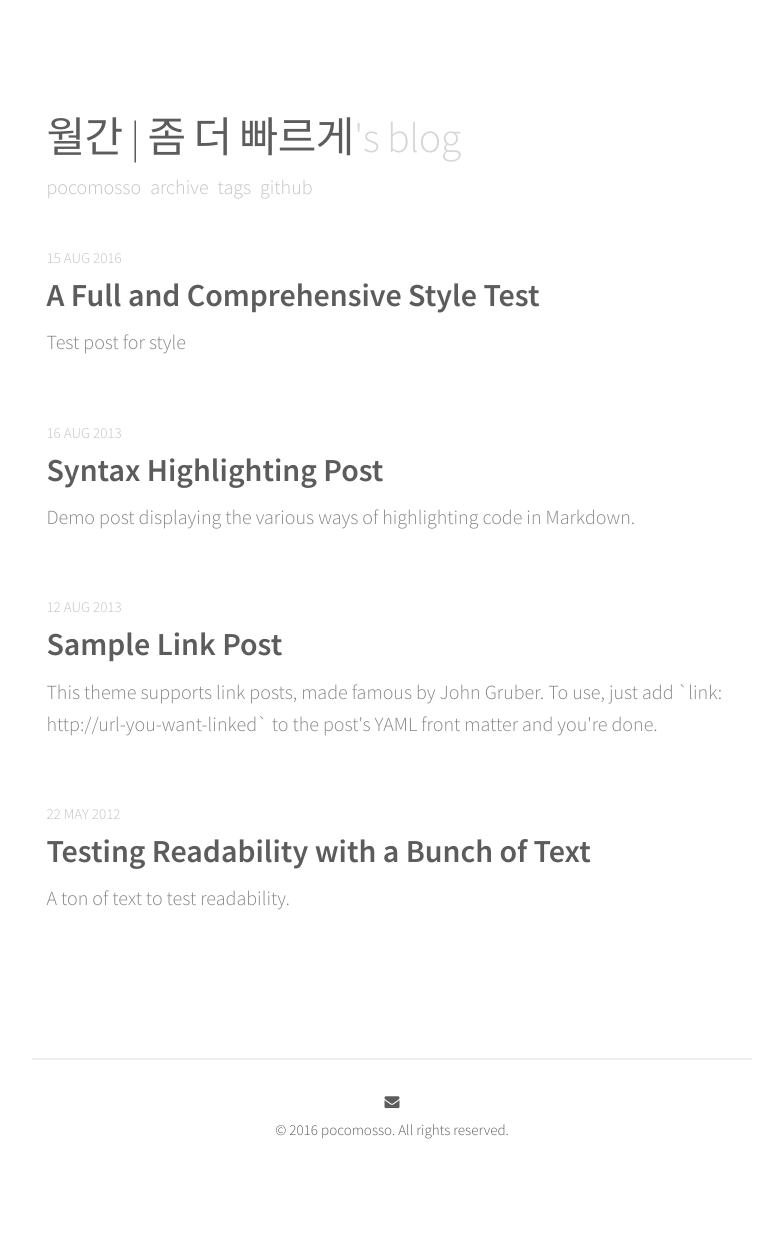
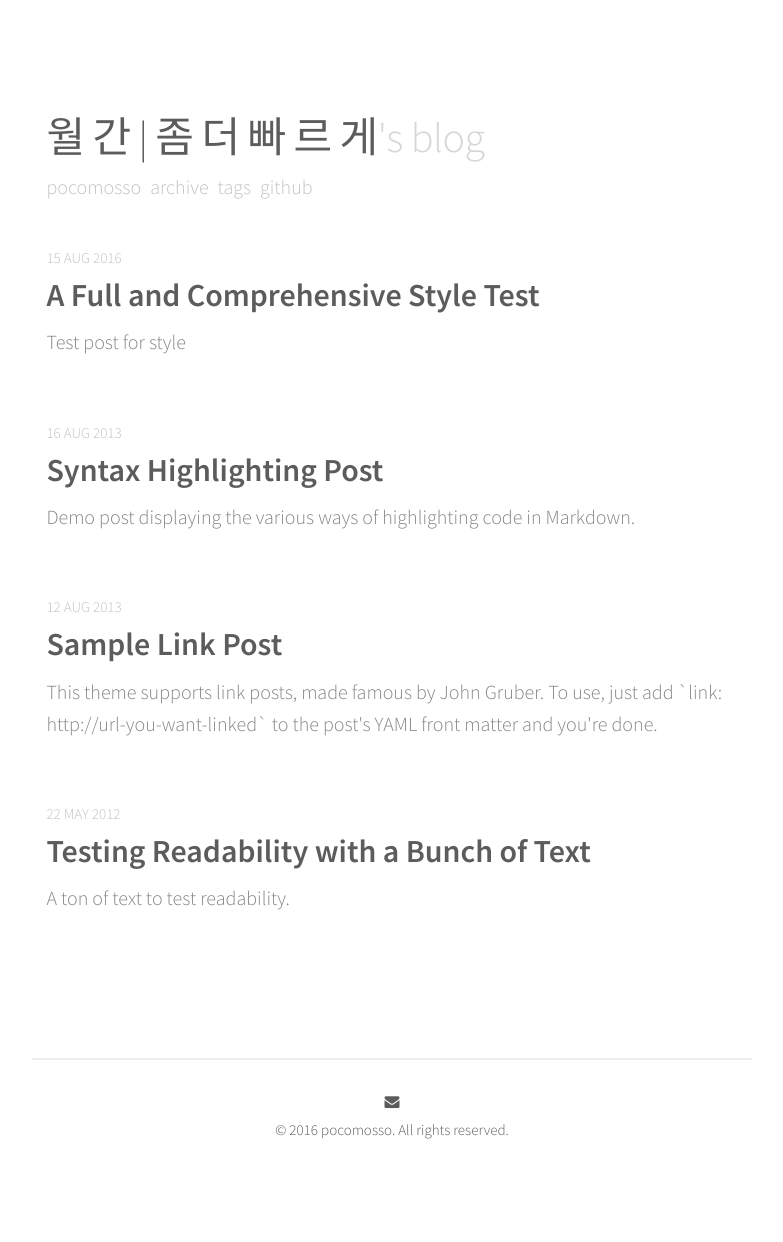
Before and after one commit to aweekj/Kiko-plus, a Jekyll site: the page built from index.html, in a window 1280 px wide. Shown: the whole page, without its empty margins (248-1031 px from the left). Built offline with Jekyll 4.4.1, drawn with Linux system fonts in a browser that asks for light colours; nearby versions of some CDN libraries; the list of posts is cut into pages by our own code; part of the change alters nothing that is shown.

```diff
--- a/_config.yml
+++ b/_config.yml
@@ -3,7 +3,7 @@
 # # # # # # # # # # # # #
 
 # Basic
-name:               "월간  |  좀 더 빠르게"
+name:               "월 간   |   좀 더 빠 르 게"
 
 
 
```
